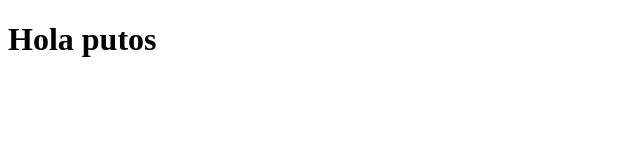
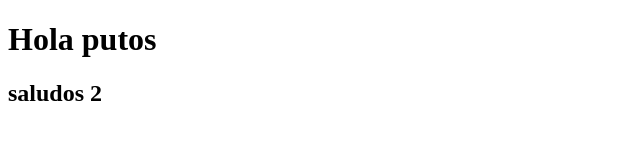
Before and after one commit to IEVN1002-20001572/intro-git, a plain HTML site: page index.html in a window 1280 px wide. Shown: the whole page, without its empty margins (0-640 px from the left). Drawn offline with Linux system fonts and the light colour scheme.

Commit message:
segundo commit del proyecto

```diff
--- a/index.html
+++ b/index.html
@@ -7,5 +7,6 @@
 </head>
 <body>
     <h1>Hola putos</h1>
+    <h2>saludos 2</h2>
 </body>
 </html>
```
